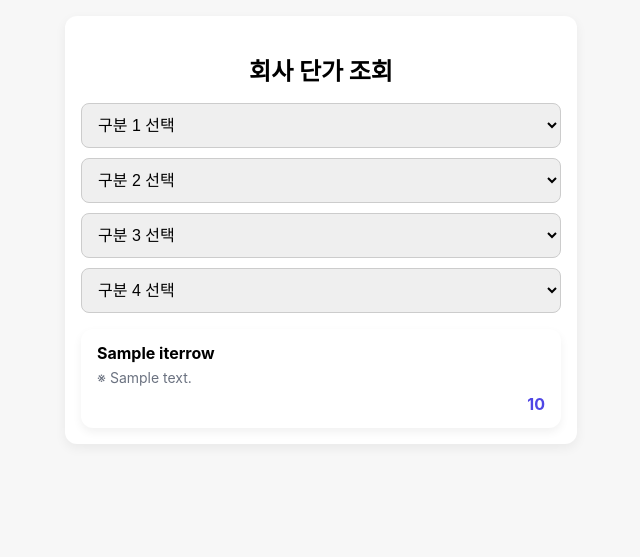
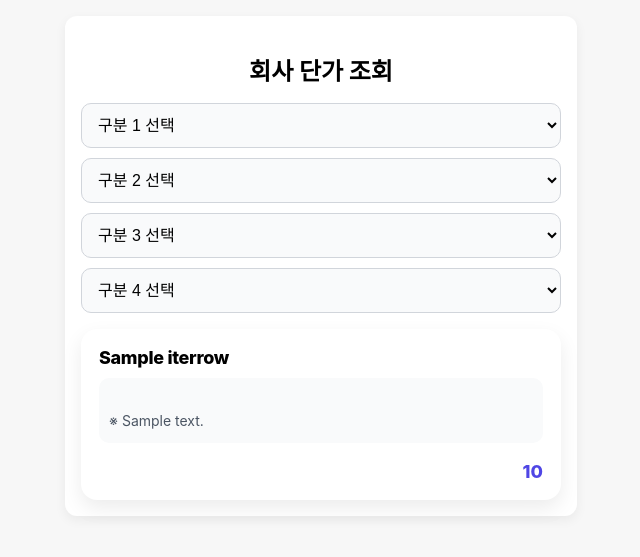
Before and after one commit to dayoungsin/price-web, a Flask app: template price_app/templates/index.html in a window 1280 px wide. Shown: the top 557 px of the page, without its empty margins (319-959 px from the left). Run offline with Flask 3, Linux system fonts and the light colour scheme; the template is opened without the code that fills it: most values are stand-ins (such as "Sample title", 1, 10 or a date in 2020); parts of the project's set-up code (start-up, migrations or seed data) failed here and were passed over.

Commit message:
Update index.html

```diff
--- a/price_app/templates/index.html
+++ b/price_app/templates/index.html
@@ -35,19 +35,25 @@
       margin-bottom: 16px;
     }
 
-    select, button {
+    select {
   font-size: 16px;
   padding: 12px;
-      border-radius: 8px;
-      border: 1px solid #ccc;
+  border-radius: 10px;
+  border: 1px solid #d1d5db;
+  background-color: #f9fafb;
 }
 
+
     button {
+  font-size: 16px;
+  padding: 12px;
+  border-radius: 10px;
+  border: none;
   background-color: #4f46e5;
-      color: white;
+  color: #ffffff;
   font-weight: 600;
-      border: none;
 }
+
 
     .result-list {
       display: flex;
@@ -57,30 +63,37 @@
 
     .card {
   background: #ffffff;
-      border-radius: 12px;
-      padding: 14px 16px;
-      box-shadow: 0 4px 10px rgba(0,0,0,0.06);
+  border-radius: 16px;
+  padding: 18px;
+  box-shadow: 0 8px 20px rgba(0,0,0,0.08);
+  display: flex;
+  flex-direction: column;
+  gap: 10px;
 }
 
 .card-name {
-      font-size: 16px;
-      font-weight: 700;
-      margin-bottom: 6px;
+  font-size: 18px;
+  font-weight: 800;
+  letter-spacing: -0.3px;
 }
 
 .card-note {
   font-size: 14px;
-      color: #6b7280;
-      margin-bottom: 8px;
-      white-space: pre-line; /* 🔥 note 길어도 줄바꿈 유지 */
+  line-height: 1.6;
+  color: #4b5563;
+  background: #f9fafb;
+  padding: 10px;
+  border-radius: 10px;
 }
 
 .card-price {
-      font-size: 16px;
-      font-weight: 700;
+  margin-top: 8px;
+  font-size: 18px;
+  font-weight: 800;
   color: #4f46e5;
   text-align: right;
 }
+
   </style>
 </head>
 
@@ -148,10 +161,13 @@
           <div class="card-name">{{ r["name"] }}</div>
 
           {% if r["note"] %}
-            <div class="card-note">※ {{ r["note"] }}</div>
+  <div class="card-note" style="white-space: pre-line;">
+    ※ {{ r["note"] }}
+  </div>
 {% endif %}
 
 <div class="card-price">{{ r["price_fmt"] }}</div>
+
         </div>
       {% endfor %}
     {% else %}
```
Lines whose indentation alone changed are shown as unchanged.
